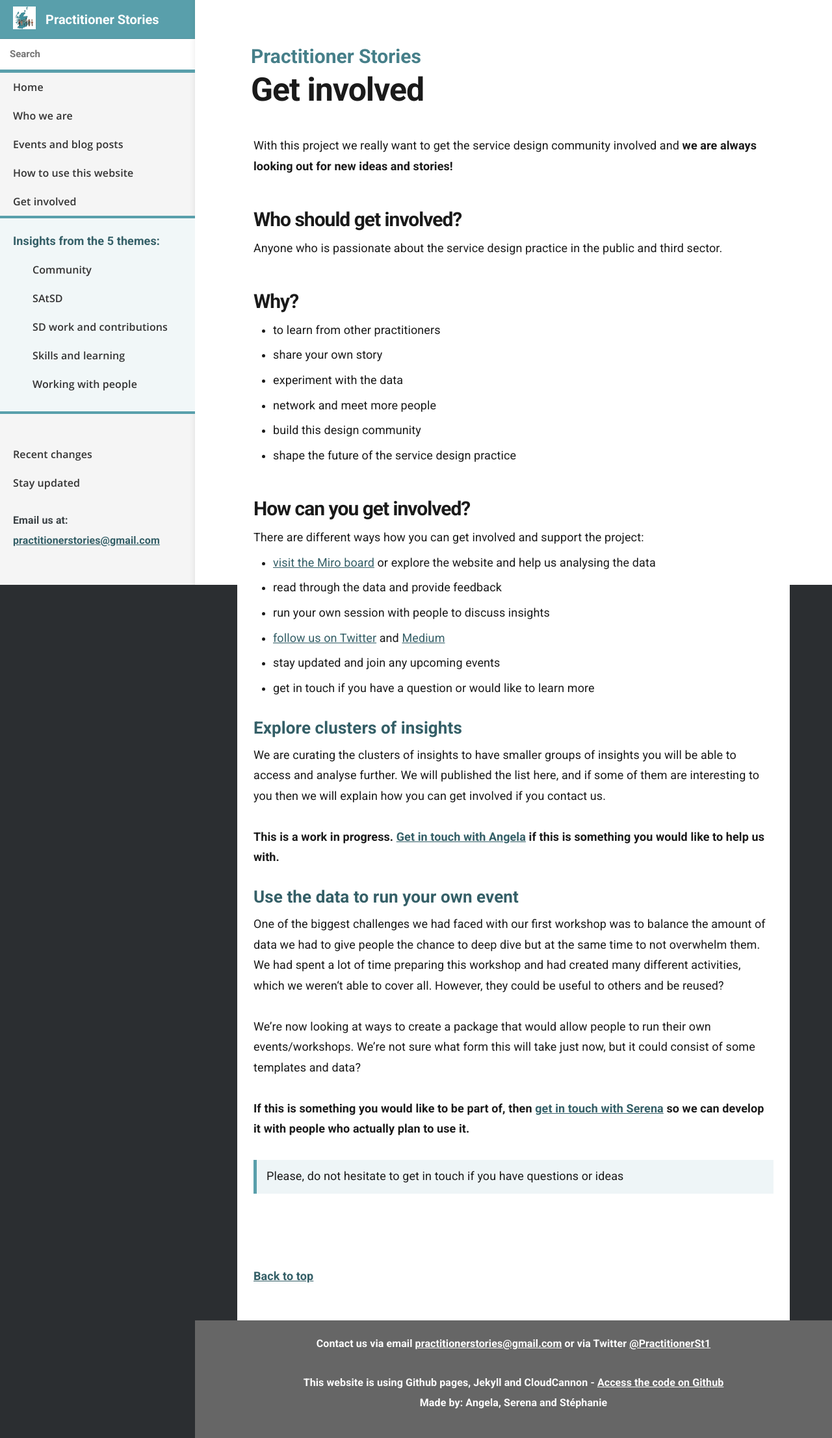
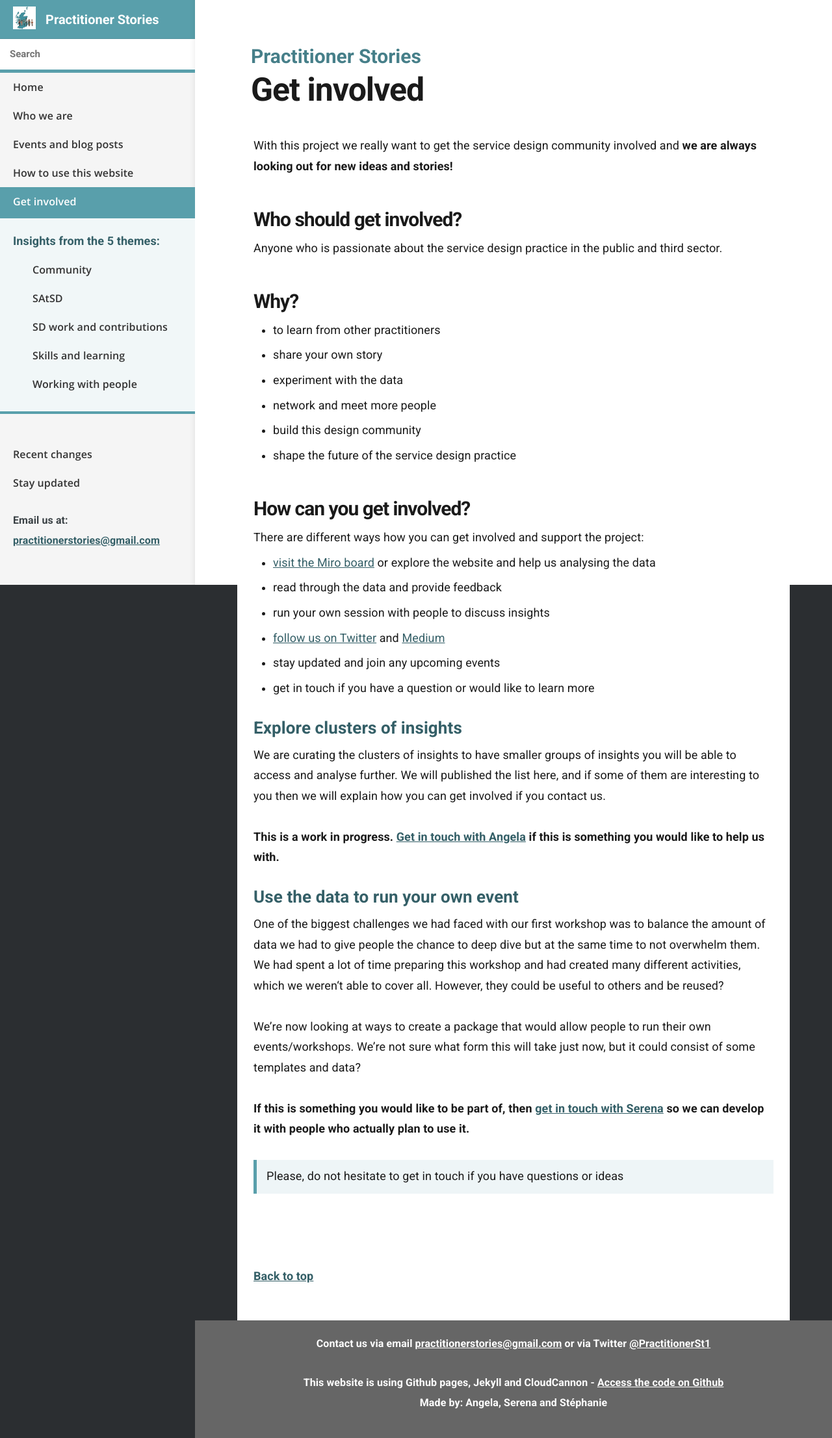
Before and after one commit to stephanie-K/practitioner-stories, a Jekyll site: the page built from get-involved.md, in a window 1280 px wide. Shown: the whole page at 65% size. Built offline with Jekyll 4.4.1, drawn with Linux system fonts in a browser that asks for light colours.

Commit message:
fix the highlight for get involved

```diff
--- a/_layouts/default.html
+++ b/_layouts/default.html
@@ -54,7 +54,7 @@
 					<li class="nav-item top-level {% if page.url == '/how-to/' %}current{% endif %}">
 						<a href="https://stephanie-k.github.io/practitioner-stories/how-to">How to use this website</a>
 					</li>
-					<li class="nav-item top-level {% if page.url == '/how-to/' %}current{% endif %}">
+					<li class="nav-item top-level {% if page.url == '/get-involved/' %}current{% endif %}">
 						<a href="https://stephanie-k.github.io/practitioner-stories/get-involved">Get involved</a>
 					</li>
 				</ul>
```
